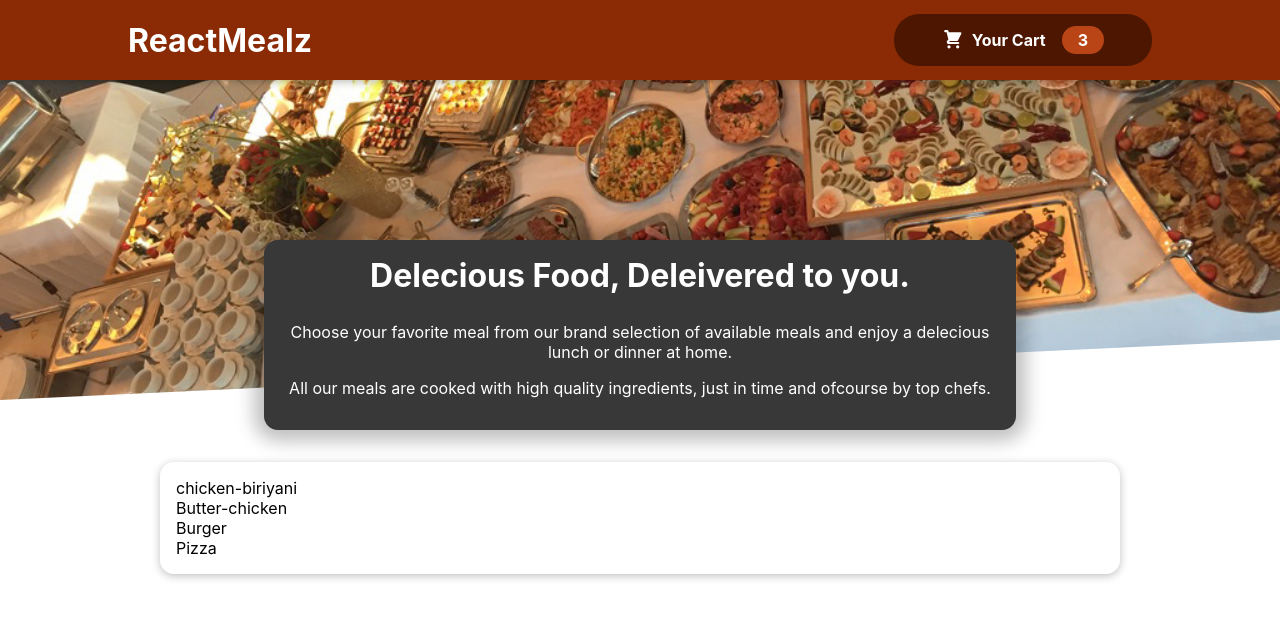
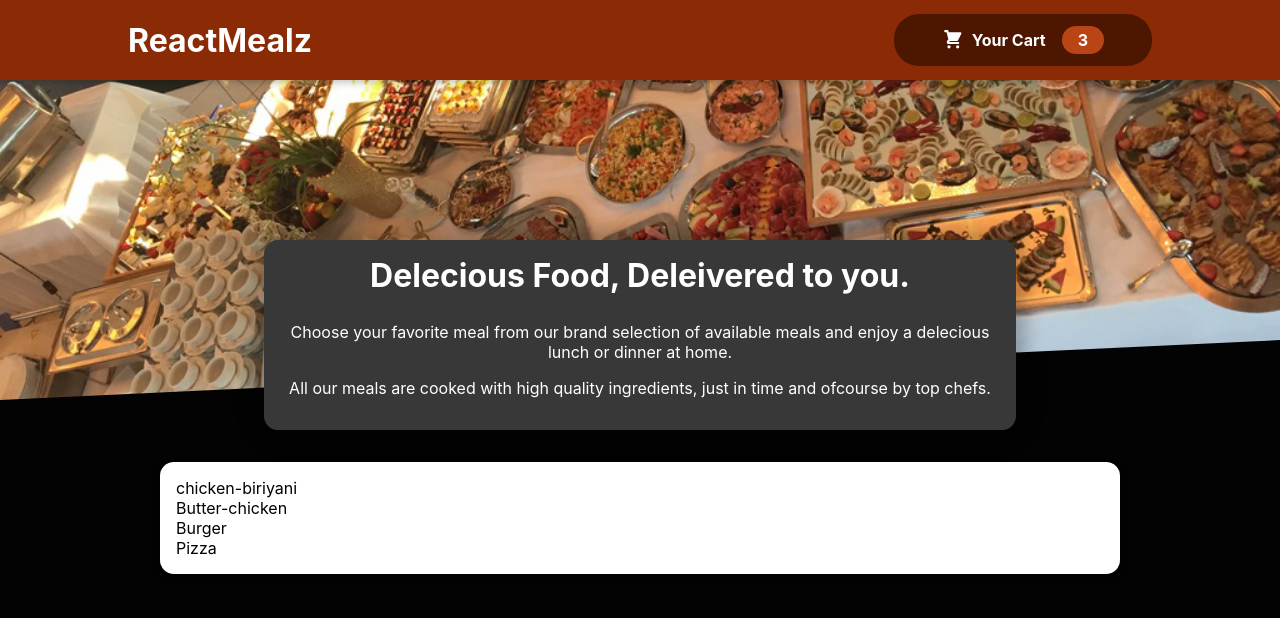
Before and after one commit to Akash007670/React-Mealz, a React (Create React App) app: page / in a window 1280 px wide. Shown: the top 618 px of the page. Built offline with nearby package versions, Linux system fonts and the light colour scheme.

Commit message:
Added styling

```diff
--- a/src/index.css
+++ b/src/index.css
@@ -1,13 +1,19 @@
 body {
   margin: 0;
-  font-family: -apple-system, BlinkMacSystemFont, 'Segoe UI', 'Roboto', 'Oxygen',
-    'Ubuntu', 'Cantarell', 'Fira Sans', 'Droid Sans', 'Helvetica Neue',
+  font-family: -apple-system, BlinkMacSystemFont, "Segoe UI", "Roboto", "Oxygen",
+    "Ubuntu", "Cantarell", "Fira Sans", "Droid Sans", "Helvetica Neue",
     sans-serif;
   -webkit-font-smoothing: antialiased;
   -moz-osx-font-smoothing: grayscale;
 }
 
 code {
-  font-family: source-code-pro, Menlo, Monaco, Consolas, 'Courier New',
+  font-family: source-code-pro, Menlo, Monaco, Consolas, "Courier New",
     monospace;
 }
+
+.main-container {
+  width: 100%;
+  min-height: calc(100vh - 15rem);
+  background: rgb(3, 3, 3);
+}
```
